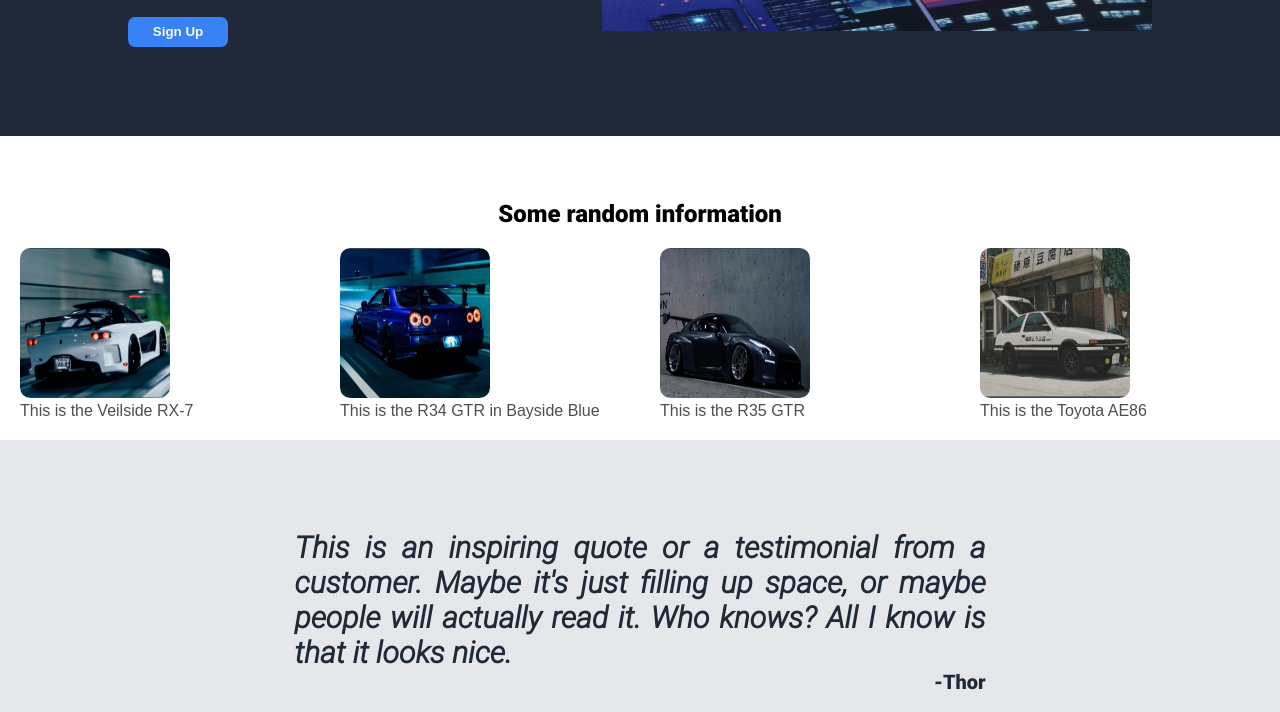
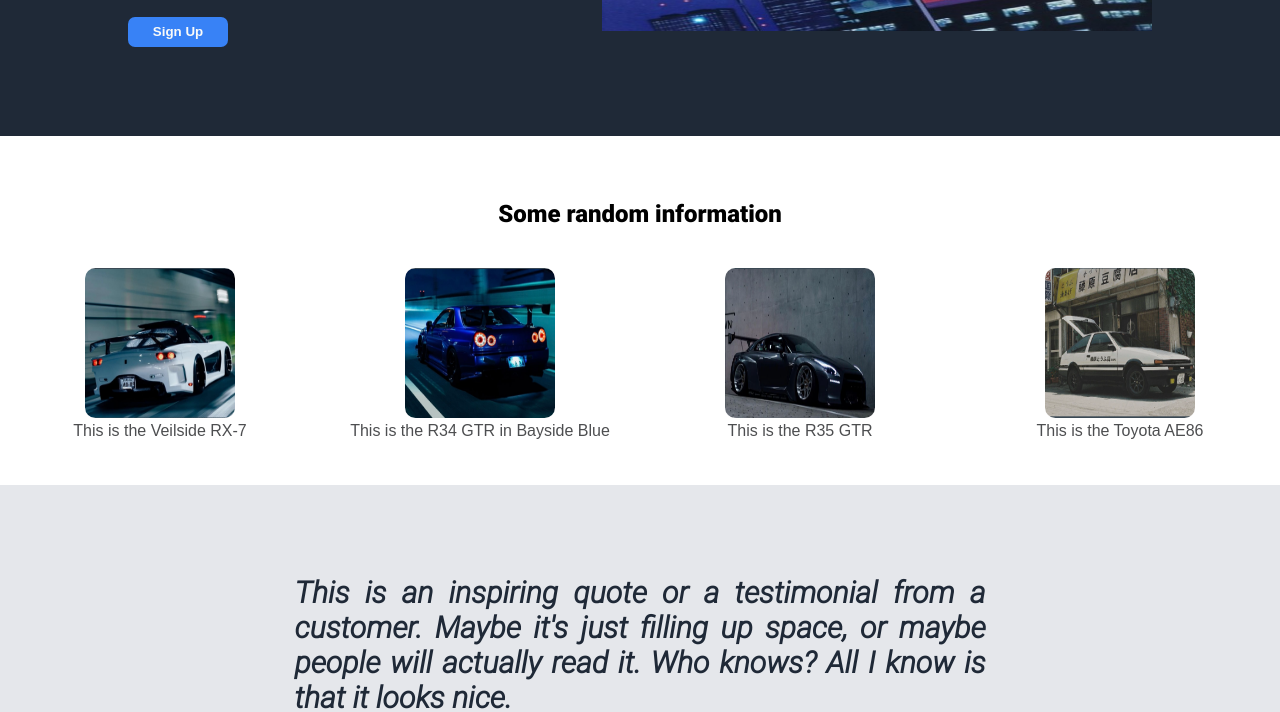
Before and after one commit to erinreix/Main-Project, a plain HTML site: page index.html in a window 1280 px wide. Shown: the part 380-1092 px from the top of the page. Drawn offline with Linux system fonts and the light colour scheme.

Commit message:
Update styles.css

```diff
--- a/styles.css
+++ b/styles.css
@@ -97,9 +97,9 @@ button:hover{
 
 .featured {
     display: flex;
-    align-items: center;
-    justify-content: center;
-    margin bottom: 50px;
+    text-align: center;
+    padding-top: 20px;
+    padding-bottom: 25px;
 }
 
 .card {
```
